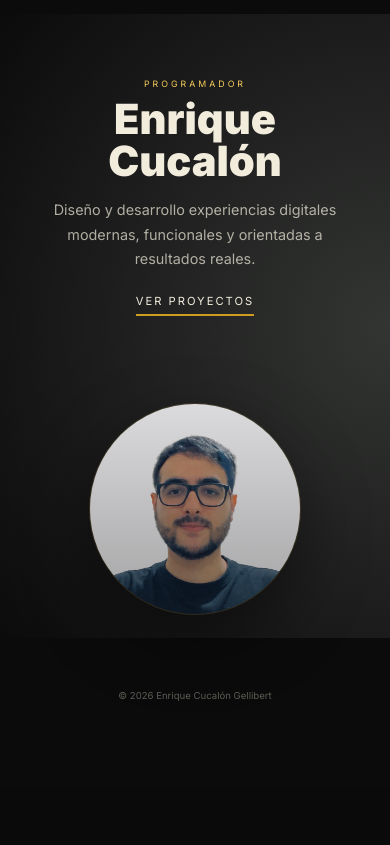
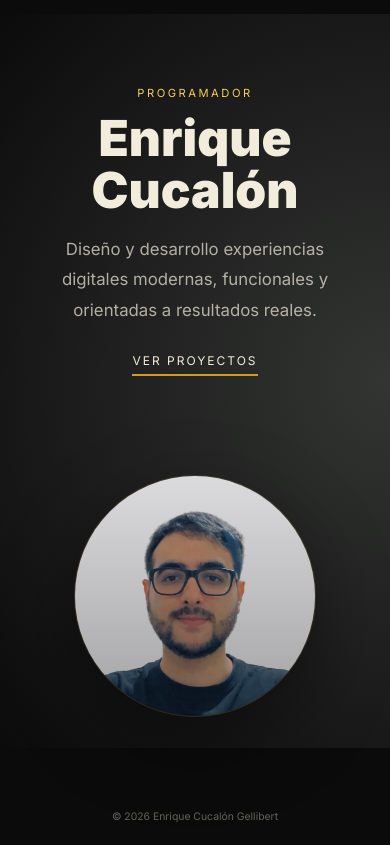
Before and after one commit to enriquecucalon48-hue/portafolio-enrique, a Django app: page / in a window 390 px wide. Shown: the part 56-901 px from the top of the page. Before the commit the page ends 757 px from the top, so only its background shows below. Run offline with Django 5.2, Linux system fonts and the light colour scheme.

Commit message:
Mejora tipografía y layout mobile

```diff
--- a/portafolio/static/css/styles.css
+++ b/portafolio/static/css/styles.css
@@ -390,6 +390,9 @@ main {
 /* =========================
    MOBILE FINAL TUNING
 ========================= */
+/* =========================
+   MOBILE FINAL TUNING
+========================= */
 @media (max-width: 768px) {
 
     body {
@@ -410,54 +413,61 @@ main {
     .hero-editorial {
         grid-template-columns: 1fr;
         min-height: auto;
-        padding-bottom: 24px;
+        padding-bottom: 32px;
     }
 
     .hero-text {
-        padding: 64px 24px 24px;
+        padding: 72px 24px 28px;
         align-items: center;
         text-align: center;
     }
 
+    /* 👁️ Eyebrow más legible */
     .hero-eyebrow {
-        font-size: 0.55rem;
-        margin-bottom: 10px;
+        font-size: 0.7rem;
+        letter-spacing: 2.5px;
+        margin-bottom: 12px;
     }
 
+    /* ⭐ Nombre protagonista */
     .hero-title {
-        font-size: 2.6rem;
-        line-height: 1;
-        margin-bottom: 16px;
+        font-size: 3.1rem;
+        line-height: 1.05;
+        margin-bottom: 18px;
     }
 
+    /* 📖 Texto cómodo de leer */
     .hero-description {
-        font-size: 0.9rem;
-        max-width: 300px;
+        font-size: 1.05rem;
+        line-height: 1.8;
+        max-width: 320px;
     }
 
+    /* CTA más claro */
     .hero-cta {
-        margin-top: 22px;
+        margin-top: 28px;
+        font-size: 0.75rem;
     }
 
     /* FOTO */
     .hero-visual {
-        margin-top: 24px;
+        margin-top: 32px;
     }
 
     .hero-circle {
-        width: 210px;
-        height: 210px;
-        background-size: 130%;
+        width: 240px;
+        height: 240px;
+        background-size: 135%;
         background-position: center 22%;
-        box-shadow: 0 25px 70px rgba(0,0,0,0.45);
+        box-shadow: 0 28px 80px rgba(0,0,0,0.45);
     }
 
     /* FOOTER */
     footer,
     .site-footer {
-        margin-top: 32px;
-        padding: 20px 16px;
-        font-size: 0.6rem;
-        opacity: 0.5;
+        margin-top: 40px;
+        padding: 22px 16px;
+        font-size: 0.65rem;
+        opacity: 0.55;
     }
 }
```
